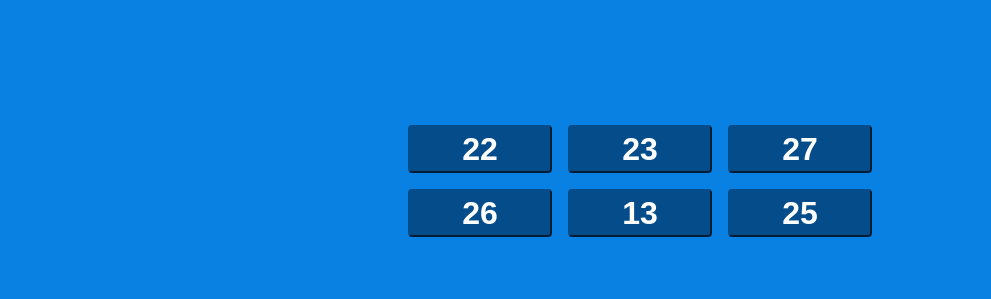
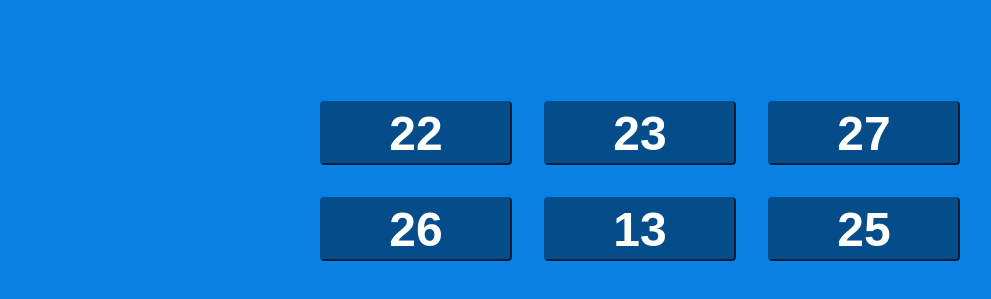
Before and after one commit to VonRiddarn/times-table-training, a website built with Vite: page index.html in a window 1280 px wide. Shown: the part 323-622 px from the top of the page, without its empty margins (0-991 px from the left). Built offline with nearby package versions, Linux system fonts and the light colour scheme.

Commit message:
feat: increased size, font weight, font size and gap on buttons for better readability

```diff
--- a/src/style.css
+++ b/src/style.css
@@ -43,18 +43,18 @@ main p {
 main span {
 	display: grid;
 	grid-template-columns: auto auto auto;
-	gap: 1rem;
+	gap: 2rem;
 }
 
 main span button {
 	background-color: #044d8a;
 	border-color: #044d8a;
 	border-radius: 4px;
-	width: 9rem;
-	height: 3rem;
+	width: 12rem;
+	height: 4rem;
 
 	color: #ffffff;
-	font-size: 2rem;
+	font-size: 3rem;
 	font-weight: 800;
 }
 
```
